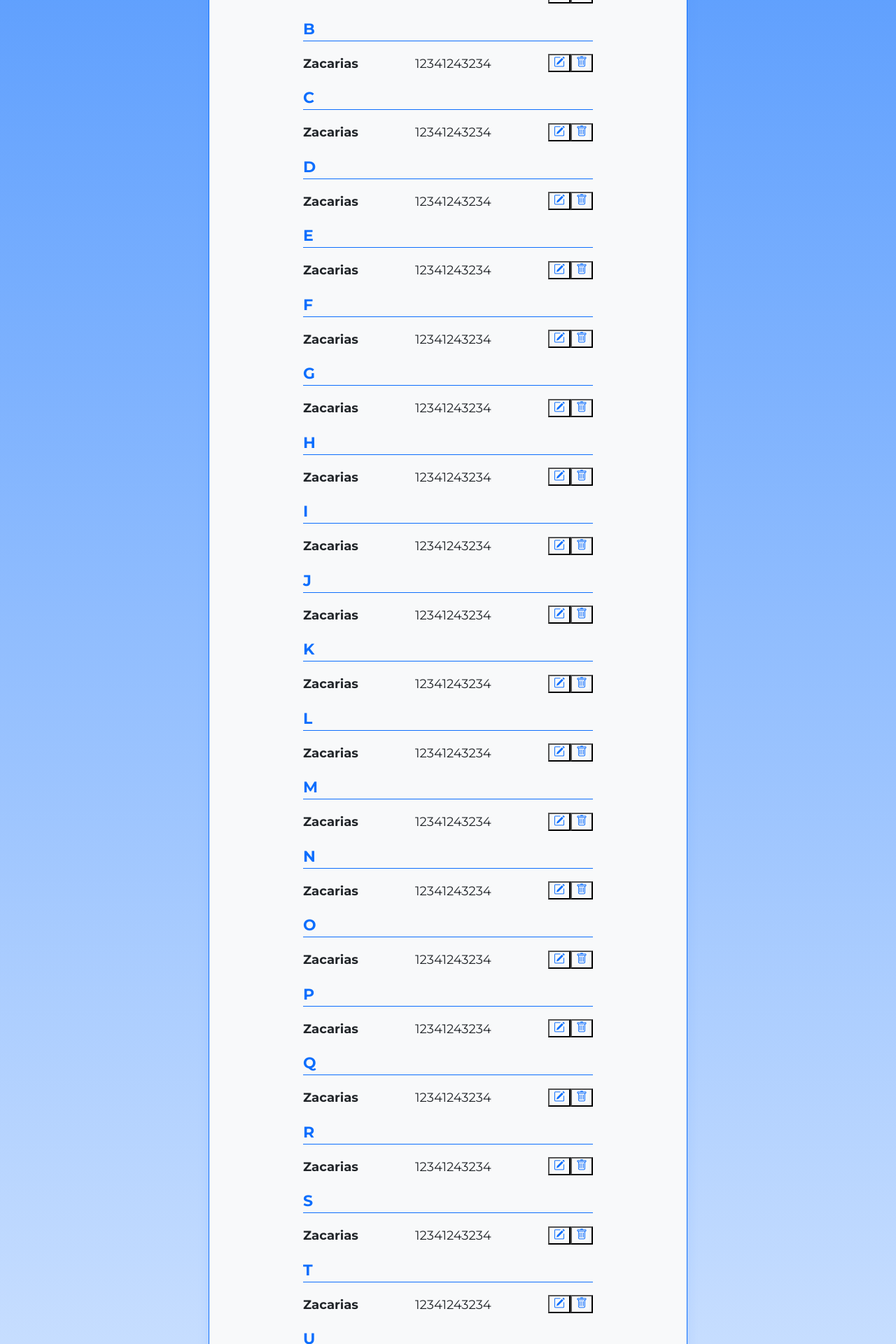
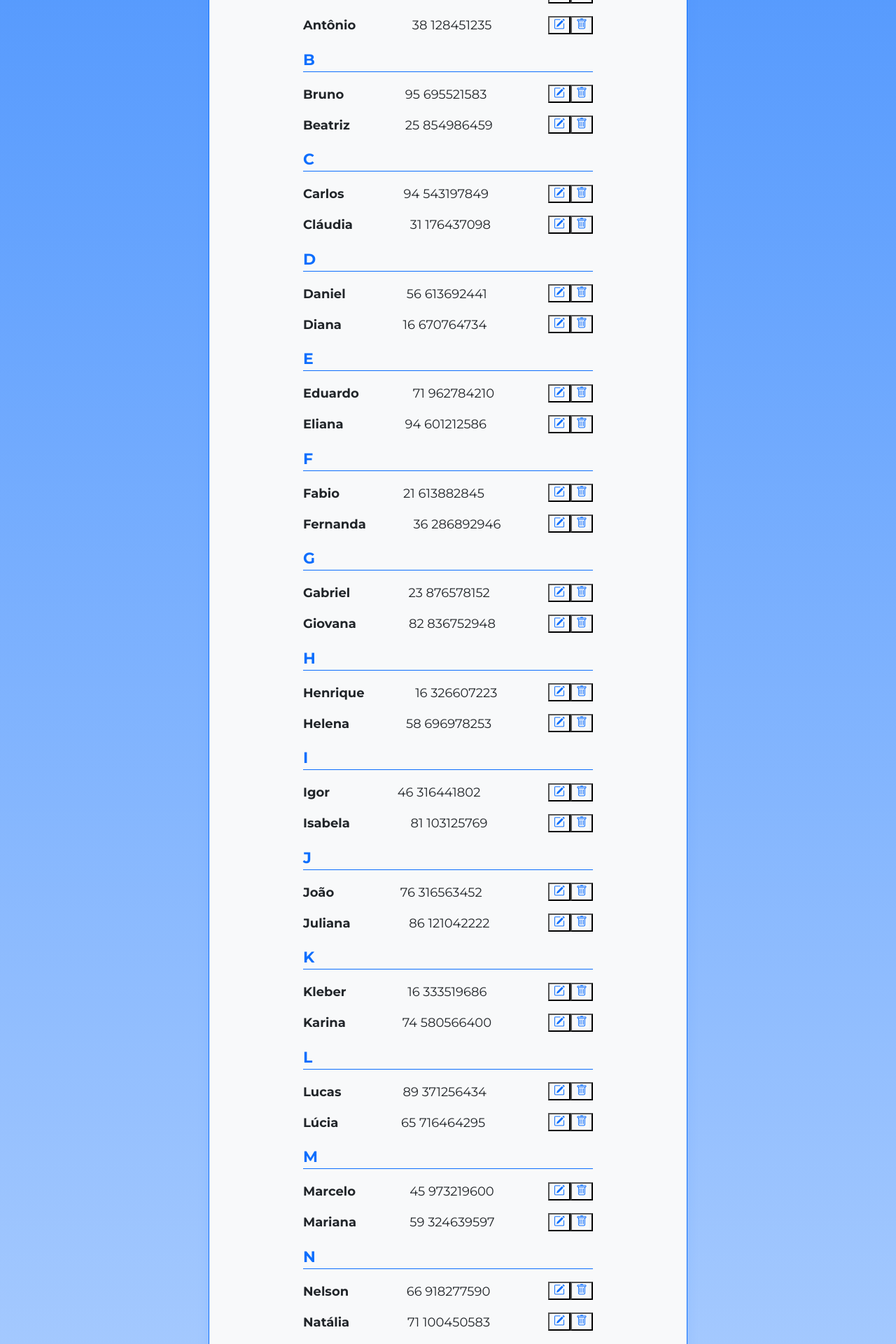
Before and after one commit to hapoliano/alura-angular-indexa, an Angular app: page / in a window 1280 px wide. Shown: the part 680-2600 px from the top of the page at 70% size. Built offline with nearby package versions, Linux system fonts and the light colour scheme; a web font is replaced by a local one.

Commit message:
Filtrando por texto

```diff
--- /dev/null
+++ b/src/app/agenda.json
@@ -0,0 +1,55 @@
+[
+    {"id": 1, "nome": "Ana", "telefone": "29 278869420"},
+    {"id": 2, "nome": "Antônio", "telefone": "38 128451235"},
+    {"id": 2, "nome": "Ágata", "telefone": "38 128451235"},
+    {"id": 3, "nome": "Bruno", "telefone": "95 695521583"},
+    {"id": 4, "nome": "Beatriz", "telefone": "25 854986459"},
+    {"id": 5, "nome": "Carlos", "telefone": "94 543197849"},
+    {"id": 6, "nome": "Cláudia", "telefone": "31 176437098"},
+    {"id": 7, "nome": "Daniel", "telefone": "56 613692441"},
+    {"id": 8, "nome": "Diana", "telefone": "16 670764734"},
+    {"id": 9, "nome": "Eduardo", "telefone": "71 962784210"},
+    {"id": 10, "nome": "Eliana", "telefone": "94 601212586"},
+    {"id": 11, "nome": "Fabio", "telefone": "21 613882845"},
+    {"id": 12, "nome": "Fernanda", "telefone": "36 286892946"},
+    {"id": 13, "nome": "Gabriel", "telefone": "23 876578152"},
+    {"id": 14, "nome": "Giovana", "telefone": "82 836752948"},
+    {"id": 15, "nome": "Henrique", "telefone": "16 326607223"},
+    {"id": 16, "nome": "Helena", "telefone": "58 696978253"},
+    {"id": 17, "nome": "Igor", "telefone": "46 316441802"},
+    {"id": 18, "nome": "Isabela", "telefone": "81 103125769"},
+    {"id": 19, "nome": "João", "telefone": "76 316563452"},
+    {"id": 20, "nome": "Juliana", "telefone": "86 121042222"},
+    {"id": 21, "nome": "Kleber", "telefone": "16 333519686"},
+    {"id": 22, "nome": "Karina", "telefone": "74 580566400"},
+    {"id": 23, "nome": "Lucas", "telefone": "89 371256434"},
+    {"id": 24, "nome": "Lúcia", "telefone": "65 716464295"},
+    {"id": 25, "nome": "Marcelo", "telefone": "45 973219600"},
+    {"id": 26, "nome": "Mariana", "telefone": "59 324639597"},
+    {"id": 27, "nome": "Nelson", "telefone": "66 918277590"},
+    {"id": 28, "nome": "Natália", "telefone": "71 100450583"},
+    {"id": 29, "nome": "Otávio", "telefone": "77 329849513"},
+    {"id": 30, "nome": "Olívia", "telefone": "46 588271840"},
+    {"id": 31, "nome": "Paulo", "telefone": "88 337812653"},
+    {"id": 32, "nome": "Patrícia", "telefone": "82 634070502"},
+    {"id": 33, "nome": "Quirino", "telefone": "34 377667996"},
+    {"id": 34, "nome": "Queila", "telefone": "58 710806340"},
+    {"id": 35, "nome": "Rafael", "telefone": "52 794950878"},
+    {"id": 36, "nome": "Renata", "telefone": "48 881351523"},
+    {"id": 37, "nome": "Sérgio", "telefone": "36 725382335"},
+    {"id": 38, "nome": "Sandra", "telefone": "46 945695132"},
+    {"id": 39, "nome": "Thiago", "telefone": "79 860343483"},
+    {"id": 40, "nome": "Tatiana", "telefone": "92 391918653"},
+    {"id": 41, "nome": "Ubiratan", "telefone": "22 111691083"},
+    {"id": 42, "nome": "Úrsula", "telefone": "92 702488980"},
+    {"id": 43, "nome": "Vitor", "telefone": "40 769490767"},
+    {"id": 44, "nome": "Vanessa", "telefone": "37 290073018"},
+    {"id": 45, "nome": "Wagner", "telefone": "29 707593374"},
+    {"id": 46, "nome": "Wanessa", "telefone": "34 726018755"},
+    {"id": 47, "nome": "Xavier", "telefone": "95 778422977"},
+    {"id": 48, "nome": "Xênia", "telefone": "96 248413886"},
+    {"id": 49, "nome": "Yuri", "telefone": "65 419637955"},
+    {"id": 50, "nome": "Yasmin", "telefone": "69 433926906"},
+    {"id": 51, "nome": "Zacarias", "telefone": "23 296915638"},
+    {"id": 52, "nome": "Zuleica", "telefone": "30 674550130"}
+]
--- a/src/app/app.component.html
+++ b/src/app/app.component.html
@@ -5,7 +5,9 @@
   <app-separador>
     {{ letra }}
   </app-separador>
-  <app-contato nome="Zacarias" telefone="12341243234">
-  </app-contato>
+
+  @for (contato of filtrarContatosPorLetraInicial(letra); track contato.id) {
+  <app-contato [nome]="contato.nome" [telefone]="contato.telefone"></app-contato>
+  }
   }
 </app-container>
--- a/src/app/app.component.ts
+++ b/src/app/app.component.ts
@@ -5,6 +5,14 @@
 import { CabecalhoComponent } from "./componentes/cabecalho/cabecalho.component";
 import { SeparadorComponent } from './componentes/separador/separador.component';
 import { ContatoComponent } from './componentes/contato/contato.component';
+
+interface Contato {
+  id: number
+  nome: string
+  telefone: string
+}
+
+import agenda from './agenda.json';
 
 @Component({
   selector: 'app-root',
@@ -22,4 +30,11 @@
 })
 export class AppComponent {
   alfabeto: string = 'abcdefghijklmnopqrstuvwxyz';
+  contatos: Contato[] = agenda;
+
+  filtrarContatosPorLetraInicial(letra: string): Contato[] {
+    return this.contatos.filter( contato => {
+      return contato.nome.toLowerCase().startsWith(letra)
+    });
+  }
 }
--- a/src/app/componentes/contato/contato.component.html
+++ b/src/app/componentes/contato/contato.component.html
@@ -1,7 +1,7 @@
 <section class="contato">
     <ul>
         <li>
-            <strong>{{nome}}</strong>
+            <strong>{{ nome }}</strong>
         </li>
         <li>{{ telefone }}</li>
         <li>
--- a/tsconfig.json
+++ b/tsconfig.json
@@ -2,6 +2,7 @@
 {
   "compileOnSave": false,
   "compilerOptions": {
+    "resolveJsonModule": true,
     "outDir": "./dist/out-tsc",
     "forceConsistentCasingInFileNames": true,
     "strict": true,
```
